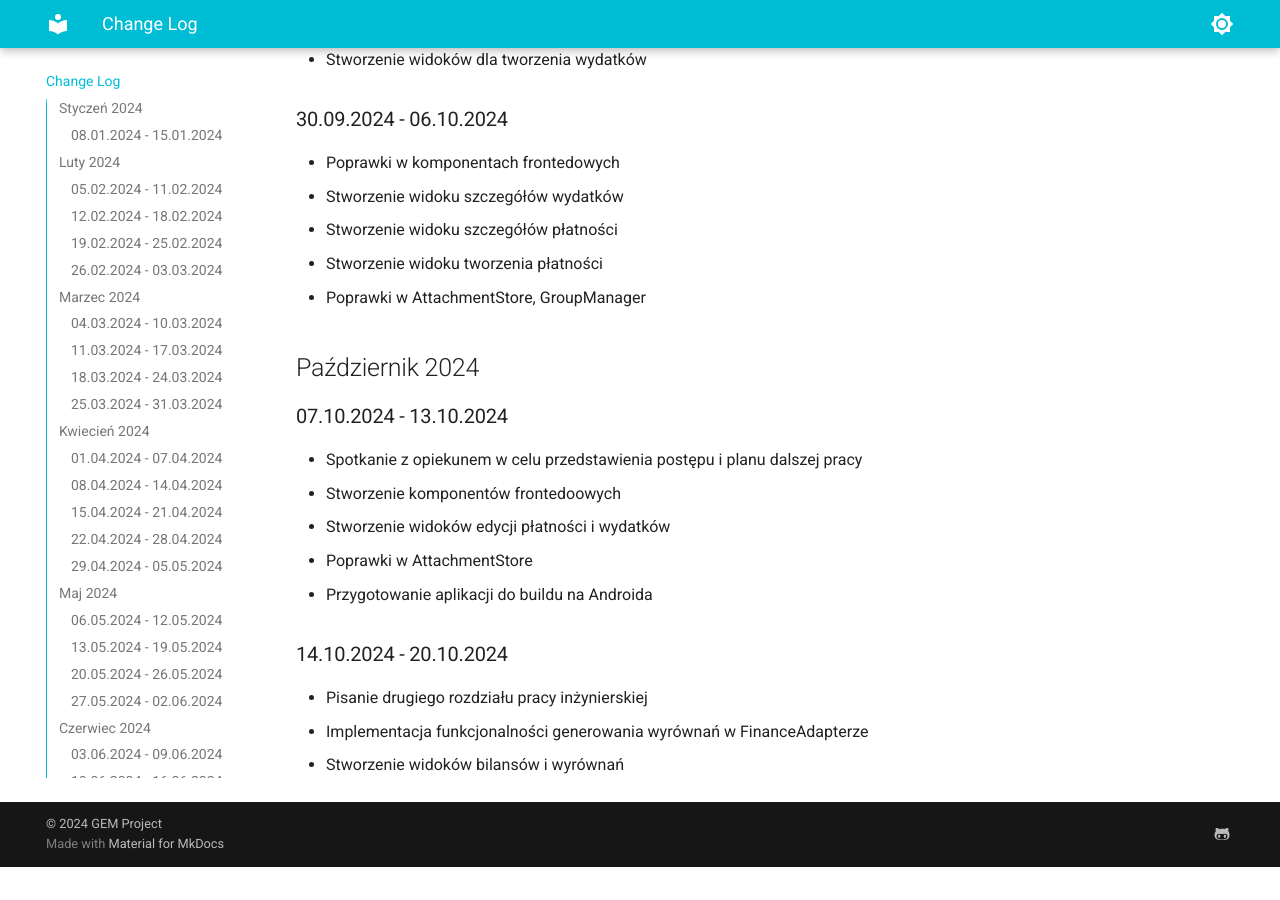
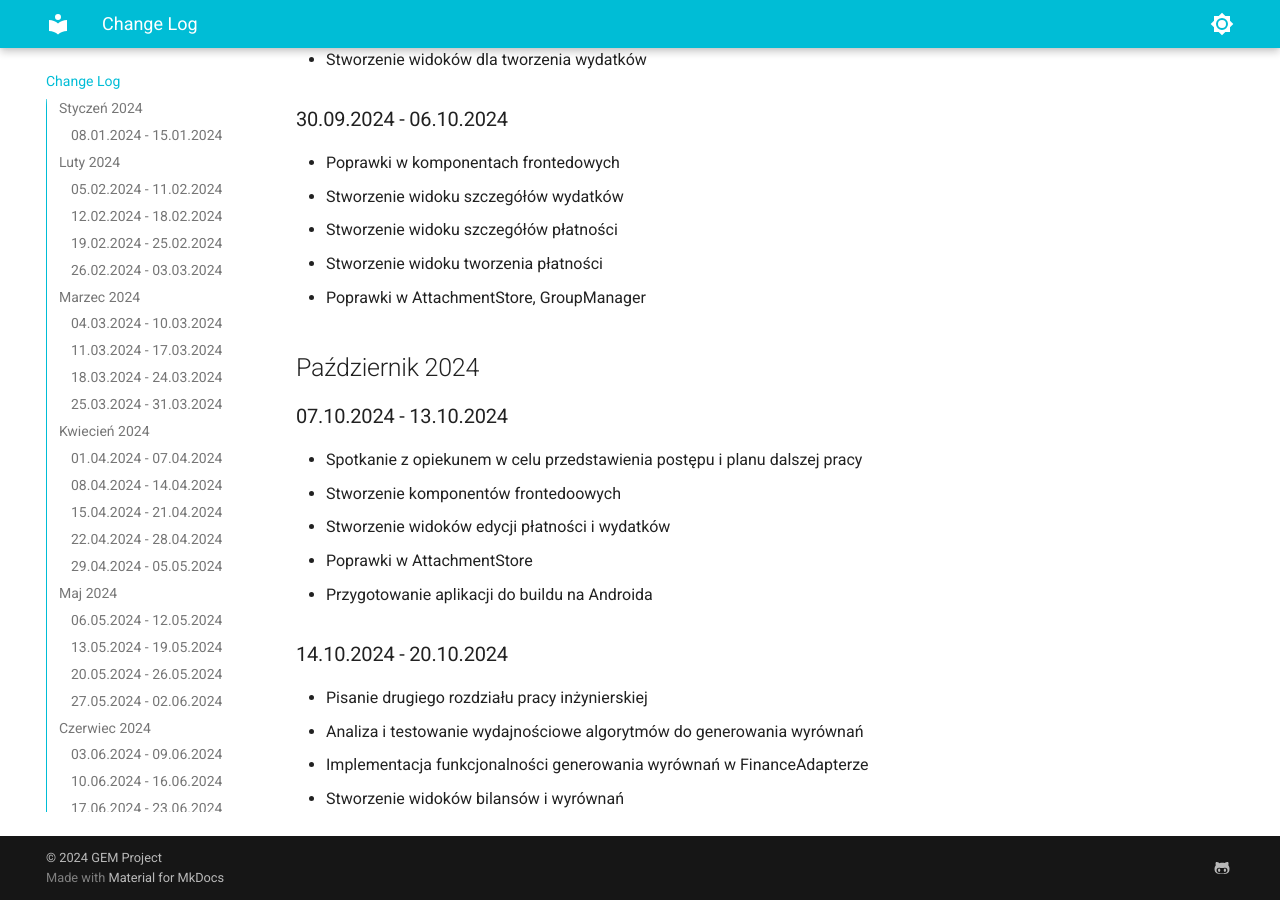
Before and after one commit to Group-Expense-Manager/gem-docs, an MkDocs documentation site: the page built from docs/change_log.md, in a window 1280 px wide and 900 px high, scrolled down 6187 px. Built offline with MkDocs 1.6.1 and Material for MkDocs 9.7.7, drawn with Linux system fonts in a browser that asks for light colours; before the commit the page ends 7054 px from its top, so only the background shows below that.

Commit message:
updated change log

```diff
--- a/docs/change_log.md
+++ b/docs/change_log.md
@@ -159,5 +159,6 @@
 * Przygotowanie aplikacji do buildu na Androida
 ### 14.10.2024 - 20.10.2024
 * Pisanie drugiego rozdziału pracy inżynierskiej
+* Analiza i testowanie wydajnościowe algorytmów do generowania wyrównań
 * Implementacja funkcjonalności generowania wyrównań w FinanceAdapterze
 * Stworzenie widoków bilansów i wyrównań
```
